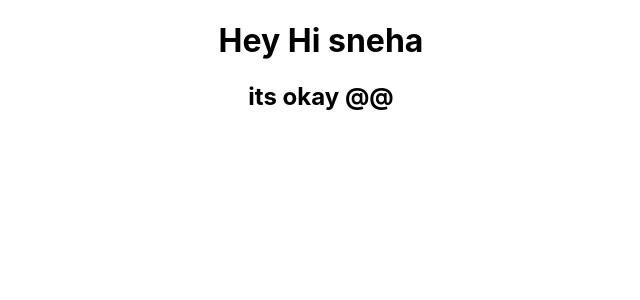
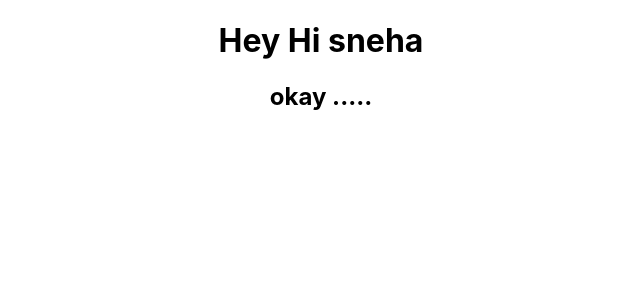
Before and after one commit to sneha-madhuri-jangam/trigger-cloubuild-triggers, a React (Create React App) app: page / in a window 1280 px wide. Shown: the top 300 px of the page, without its empty margins (319-959 px from the left). Built offline with nearby package versions, Linux system fonts and the light colour scheme.

Commit message:
first commit-uuu

```diff
--- a/src/App.js
+++ b/src/App.js
@@ -7,8 +7,7 @@ function App() {
       <div>
         <h1>Hey Hi sneha </h1>
 
-        <h2>its okay @@</h2>
-
+<h2>okay .....</h2>
 
       </div>
     </div>
```
